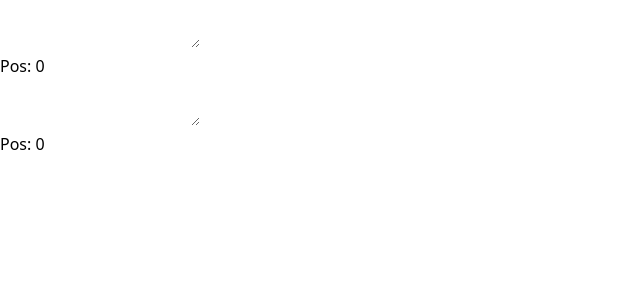
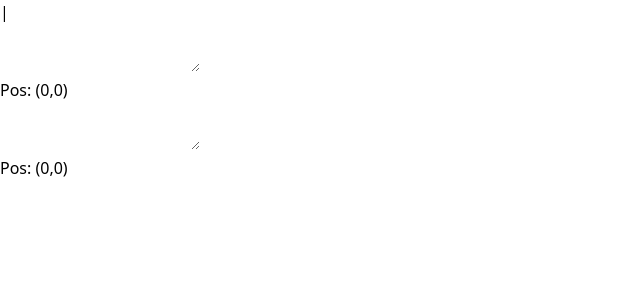
Before and after one commit to Raghav-KM/Test-Collab-Editor, a React (Vite) app: page / in a window 1280 px wide. Shown: the top 300 px of the page, without its empty margins (0-640 px from the left). Built offline with nearby package versions, Linux system fonts and the light colour scheme.

Commit message:
Made Second Caret Work

```diff
--- a/src/App.tsx
+++ b/src/App.tsx
@@ -1,11 +1,11 @@
 import "./App.css";
-import { TextEditor } from "./components/TextEditor";
+import { CaretPostionTest } from "./components/CaretPostionTest";
 
 function App() {
     return (
         <div className="w-100vw h-[100vh] bg-black flex justify-center">
             <div className="w-[720px] h-full p-4">
-                <TextEditor />
+                <CaretPostionTest />
             </div>
         </div>
     );
--- /dev/null
+++ b/src/components/CaretPostionTest.tsx
@@ -0,0 +1,76 @@
+import React, { useRef, useState } from "react";
+
+const updateTextArea = (
+    code: string,
+    textAreaRef: React.RefObject<HTMLTextAreaElement>
+) => {
+    if (!textAreaRef.current) return;
+    const textArea = textAreaRef.current;
+    textArea.value = code;
+};
+
+const updateCaretPosition = (
+    code: string,
+    textAreaRef: React.RefObject<HTMLTextAreaElement>
+): string => {
+    if (!textAreaRef.current) return code;
+    const textArea = textAreaRef.current;
+    const end_pos = textArea.selectionEnd;
+    return code.substring(0, end_pos);
+};
+
+export const CaretPostionTest = () => {
+    const textAreaRefA = useRef<HTMLTextAreaElement>(null);
+    const textAreaRefB = useRef<HTMLTextAreaElement>(null);
+
+    const position = { x: 0, y: 0 };
+    const [caretCode, setCaretCode] = useState("");
+
+    return (
+        <div className="w-full h-full bg-white p-4 flex flex-col gap-1">
+            <div className="w-full h-1/2 relative border-2 border-black">
+                <div className="w-full h-full max-w-[100%] p-4 pe-0 absolute bg-black">
+                    <span className="w-fit max-w-[98%] h-fit text-xl font-bold font-mono text-transparent whitespace-break-spaces border">
+                        {caretCode}
+                    </span>
+                    <span className="text-xl font-bold font-mono text-purple-500 m-[-4px]">
+                        |
+                    </span>
+                </div>
+                <div className="w-full h-full absolute">
+                    <textarea
+                        className="w-full h-full p-4 outline-none text-xl font-bold font-mono text-red-500 caret-white bg-transparent"
+                        onChange={(e) => {
+                            const new_code = e.target.value;
+                            updateTextArea(new_code, textAreaRefB);
+                        }}
+                        spellCheck={false}
+                        ref={textAreaRefA}
+                    />
+                </div>
+            </div>
+            <div className="w-full h-8 border-2 border-black p-1 text-sm font-bold font-mono">
+                {`Pos: (${position.x},${position.y})`}
+            </div>
+            <div className="w-full h-1/2 relative border-2 border-black">
+                <div className="w-full h-full absolute">
+                    <textarea
+                        className="w-full h-full p-4 outline-none text-xl font-bold font-mono text-black-500 caret-black bg-transparent"
+                        onChange={(e) => {
+                            const new_code = e.target.value;
+                            updateTextArea(new_code, textAreaRefA);
+                            setCaretCode(
+                                updateCaretPosition(new_code, textAreaRefB)
+                            );
+                        }}
+                        spellCheck={false}
+                        ref={textAreaRefB}
+                    />
+                </div>
+            </div>
+            <div className="w-full h-8 border-2 border-black p-1 text-sm font-bold font-mono">
+                {`Pos: (${position.x},${position.y})`}
+            </div>
+        </div>
+    );
+};
```
Also changed, not shown: 1 other file (tests, documents, lock files or other folders).
